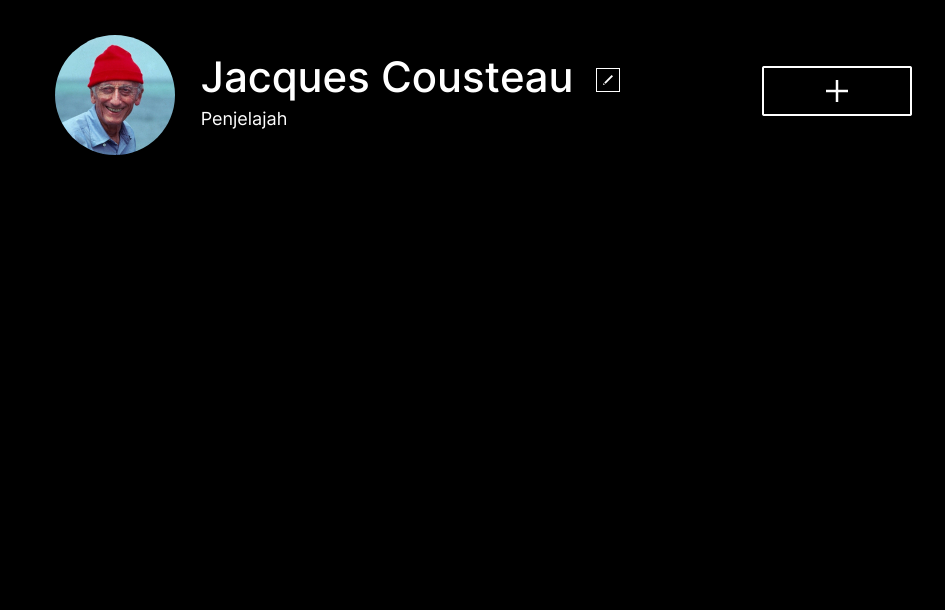
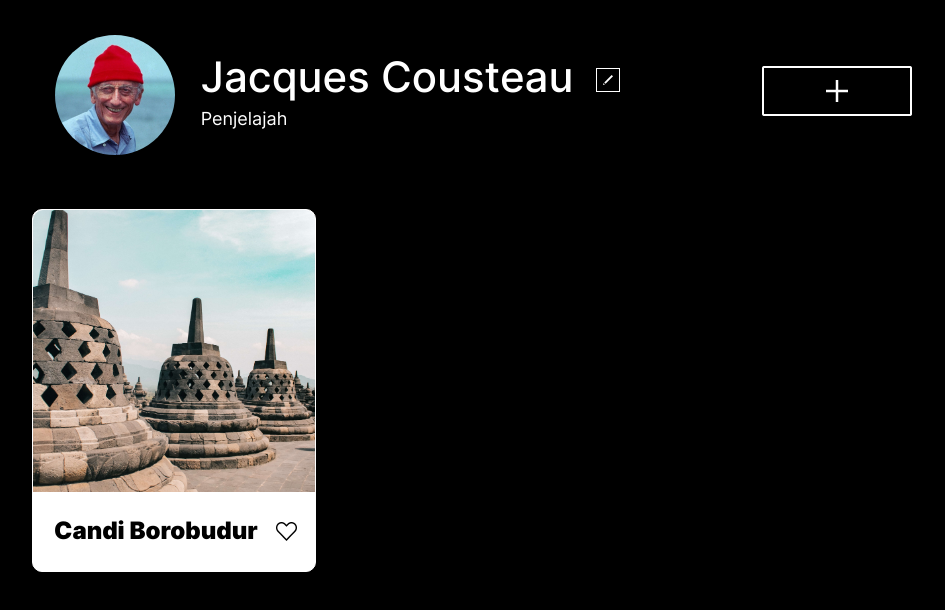
Before and after one commit to riozakirahman/web_project_4_id, a plain HTML site: page index.html in a window 1280 px wide. Shown: the part 128-738 px from the top of the page, without its empty margins (168-1113 px from the left). Drawn offline with Linux system fonts and the light colour scheme.

Commit message:
feat: create cards section

```diff
--- /dev/null
+++ b/blocks/card/__background/card__background.css
@@ -0,0 +1,6 @@
+.card__background {
+  height: 282px;
+  width: 282px;
+  border-radius: 10px 10px 0px 0px;
+  object-fit: cover;
+}
--- /dev/null
+++ b/blocks/card/__like/card__like.css
@@ -0,0 +1,8 @@
+.card__like {
+  display: inline-block;
+  height: 19px;
+  width: 21px;
+  bottom: 30px;
+  right: 18px;
+  position: absolute;
+}
--- /dev/null
+++ b/blocks/card/__title/card__title.css
@@ -0,0 +1,9 @@
+.card__title {
+  display: inline-block;
+  font-family: Inter;
+  font-size: 24px;
+  font-weight: 900;
+  line-height: 29px;
+  text-align: left;
+  margin-left: 21px;
+}
--- /dev/null
+++ b/blocks/card/card.css
@@ -0,0 +1,8 @@
+.card {
+  height: 361px;
+  width: 282px;
+  border-radius: 10px;
+  border: 1px solid white;
+  background: #fff;
+  position: relative;
+}
--- /dev/null
+++ b/blocks/cards/cards.css
@@ -0,0 +1,5 @@
+.cards {
+  height: 743px;
+  width: 880px;
+  margin: 0 auto;
+}
--- a/index.html
+++ b/index.html
@@ -27,5 +27,13 @@
       </div>
       <div class="profile__add-button"></div>
     </section>
+    <section class="cards">
+      <!-- card Yosemite -->
+      <div class="card">
+        <img src="/images/borobudur.jpg" alt="" class="card__background" />
+        <h2 class="card__title">Candi Borobudur</h2>
+        <img src="/images/like.png" alt="" class="card__like" />
+      </div>
+    </section>
   </body>
 </html>
--- a/styles/index.css
+++ b/styles/index.css
@@ -12,3 +12,8 @@
 @import url("../blocks/profile/__edit-button/profile__edit-button.css");
 @import url("../blocks/profile/__job/profile__job.css");
 @import url("../blocks/profile/__add-button/profile__add-button.css");
+@import url("../blocks/cards/cards.css");
+@import url("../blocks/card/card.css");
+@import url("../blocks/card/__background/card__background.css");
+@import url("../blocks/card/__title/card__title.css");
+@import url("../blocks/card/__like/card__like.css");
```
Also changed, not shown: images/borobudur.jpg (added), images/like.png (added).
